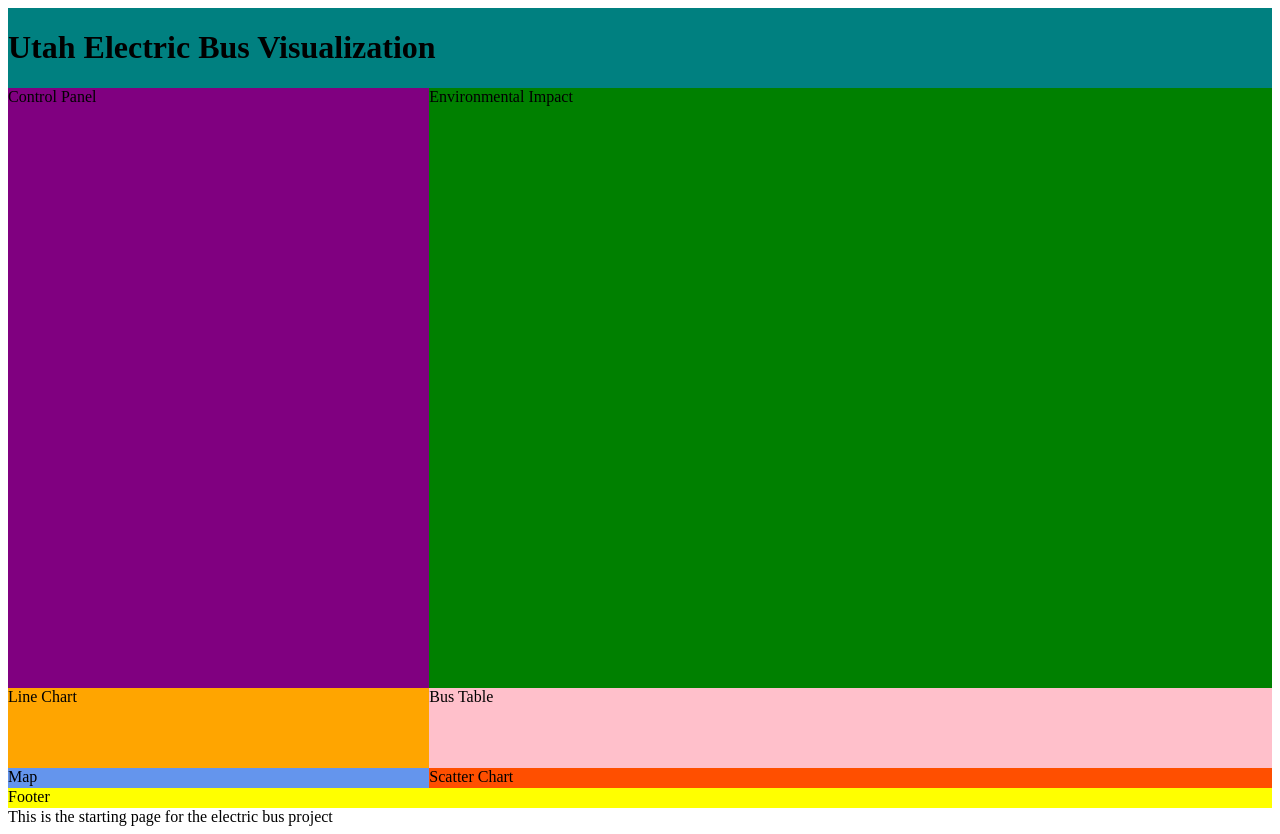
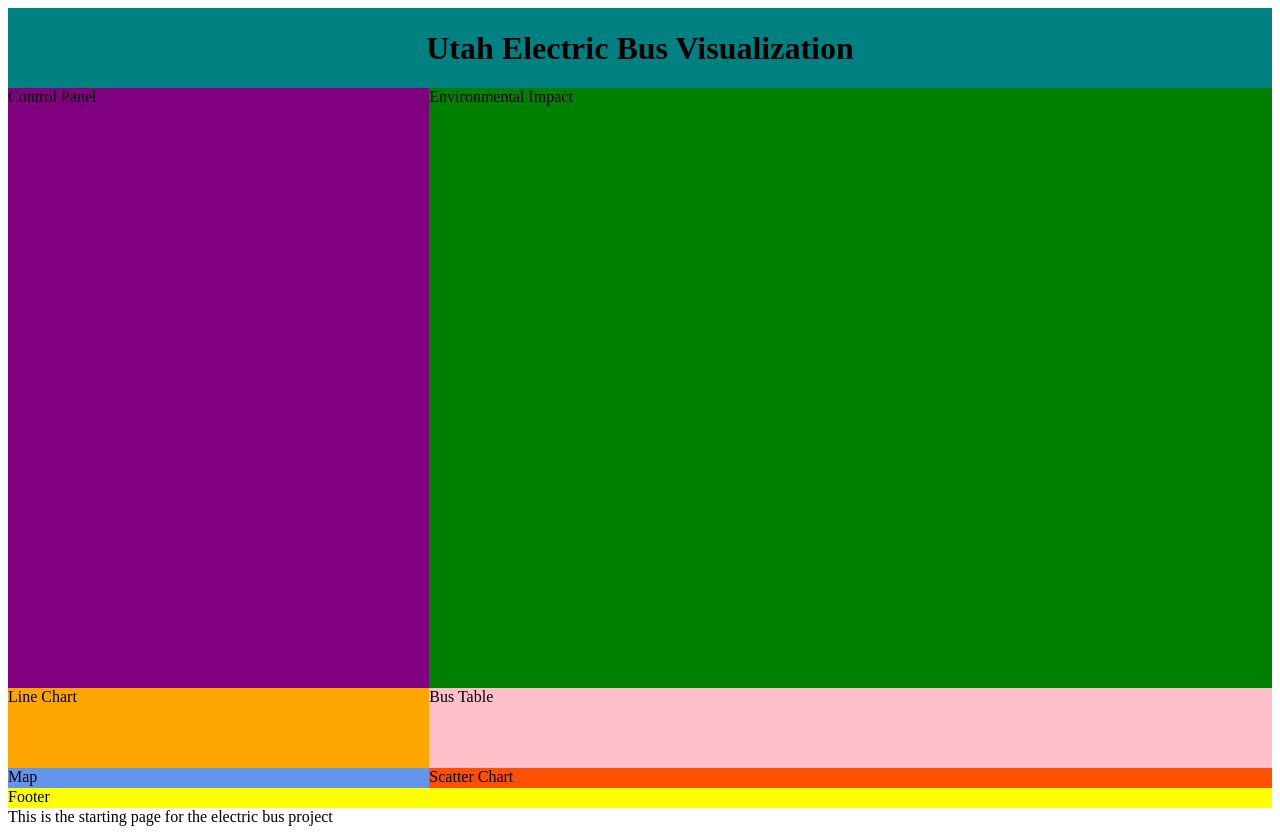
Before and after one commit to mozartfish/electric-bus-project, a website: page index.html in a window 1280 px wide. Drawn offline with Linux system fonts and the light colour scheme.

Commit message:
centered stuff

```diff
--- a/styles.css
+++ b/styles.css
@@ -9,7 +9,12 @@
 header {
   grid-column: 1 / 3;
   grid-row: 1 / 2;
-  background: teal;;
+  display: flex;
+  flex-direction: row;
+  align-items: center;
+  justify-content: space-evenly;
+  padding: 10px;
+  background: teal;
 }
 #controlPanel {
   background: purple;
```
